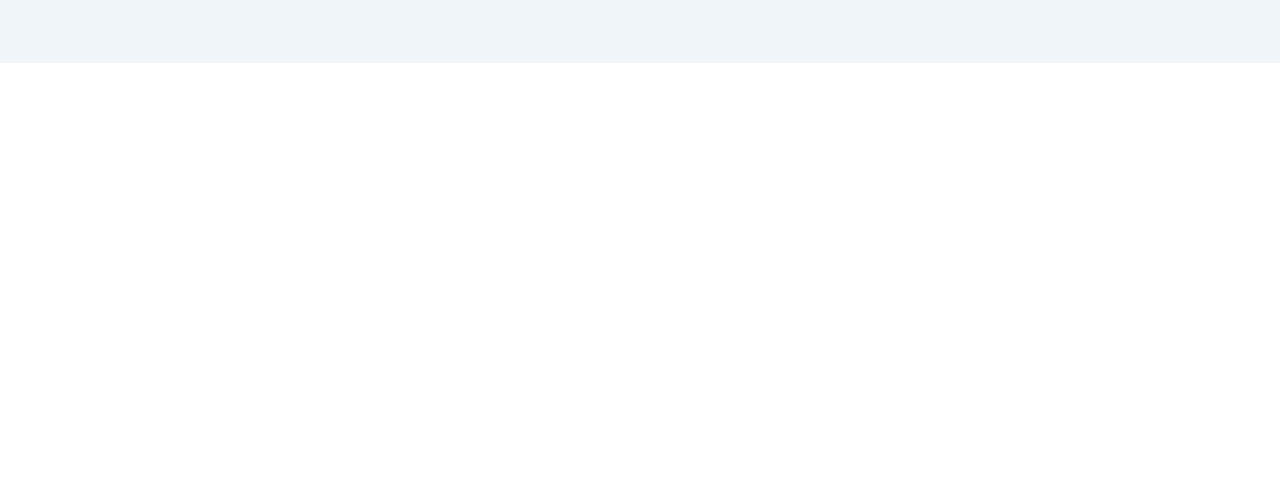
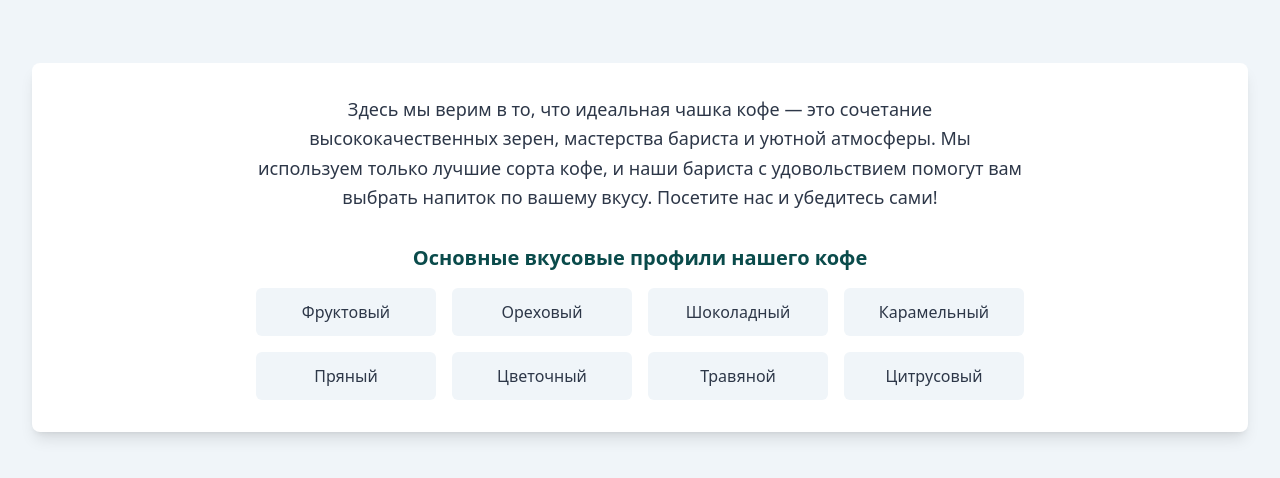
Before and after one commit to VeryPogBTTV/cozy-caffeine-hub, a React (Vite) app: page /about in a window 1280 px wide. Shown: the part 843-1321 px from the top of the page. Before the commit the page ends 906 px from the top, so only its background shows below. Built offline with nearby package versions, Linux system fonts and the light colour scheme.

Commit message:
Add coffee description page
Create a new page below "About Us" that includes a description about the perfect cup of coffee and features SCA flavors of coffee.
[skip gpt_engineer]

```diff
--- a/src/pages/About.tsx
+++ b/src/pages/About.tsx
@@ -2,6 +2,17 @@ import React from "react";
 import Navbar from "../components/Navbar";
 
 const About = () => {
+  const scaFlavors = [
+    "Фруктовый",
+    "Ореховый",
+    "Шоколадный",
+    "Карамельный",
+    "Пряный",
+    "Цветочный",
+    "Травяной",
+    "Цитрусовый"
+  ];
+
   return (
     <div className="min-h-screen bg-coffee-background">
       <Navbar />
@@ -48,6 +59,34 @@ const About = () => {
             </p>
           </div>
         </div>
+
+        {/* New section below About Us */}
+        <div className="mt-16 bg-white rounded-lg shadow-lg p-8">
+          <div className="max-w-3xl mx-auto text-center">
+            <p className="text-lg text-coffee-text leading-relaxed mb-8">
+              Здесь мы верим в то, что идеальная чашка кофе — это сочетание высококачественных зерен,
+              мастерства бариста и уютной атмосферы. Мы используем только лучшие сорта кофе, и наши
+              бариста с удовольствием помогут вам выбрать напиток по вашему вкусу. Посетите нас и
+              убедитесь сами!
+            </p>
+
+            <div className="mt-8">
+              <h3 className="text-xl font-semibold text-coffee-primary mb-4">
+                Основные вкусовые профили нашего кофе
+              </h3>
+              <div className="grid grid-cols-2 md:grid-cols-4 gap-4">
+                {scaFlavors.map((flavor, index) => (
+                  <div
+                    key={index}
+                    className="bg-coffee-background p-3 rounded-md text-coffee-text hover:bg-coffee-primary hover:text-white transition-colors duration-300"
+                  >
+                    {flavor}
+                  </div>
+                ))}
+              </div>
+            </div>
+          </div>
+        </div>
       </div>
     </div>
   );
```
